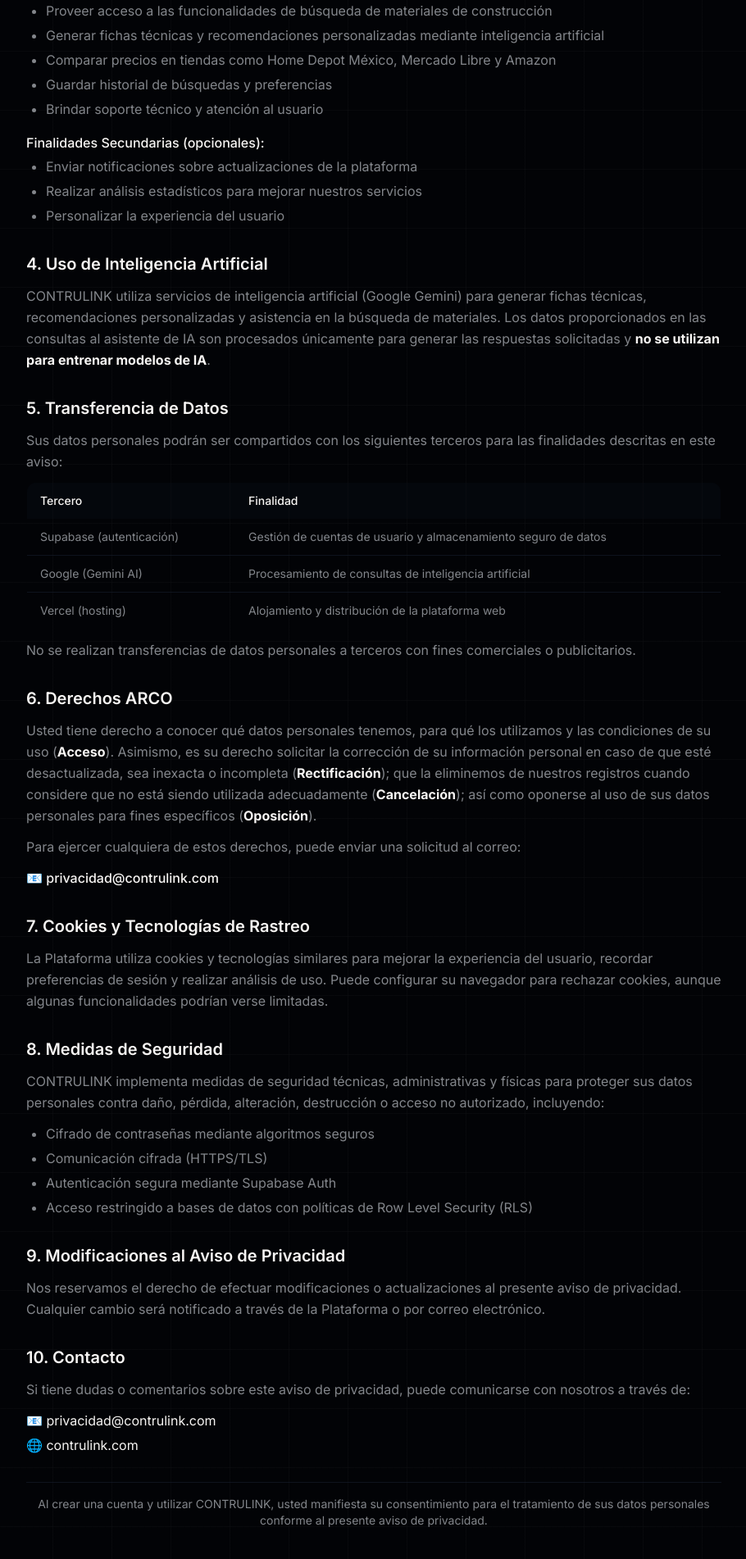
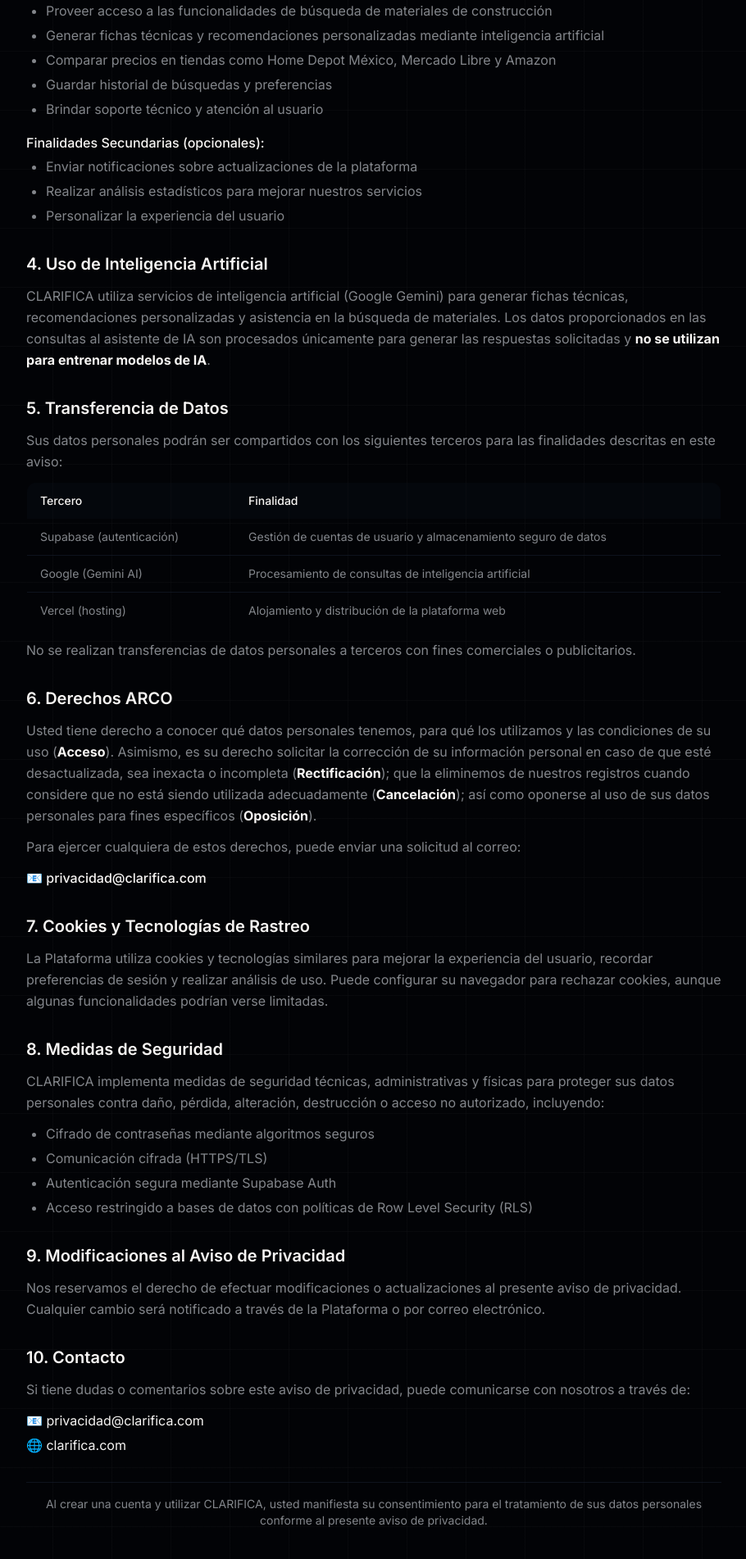
Before and after one commit to DiegoLunaCuriel/CLARIFICA-v2, a Next.js app: page /privacidad in a window 1280 px wide. Shown: the part 802-2704 px from the top of the page at 82% size, without its empty margins (296-1206 px from the left). Built offline with nearby package versions, Linux system fonts and the light colour scheme; no server answers.

Commit message:
Rename CONTRULINK to CLARIFICA throughout the project

```diff
--- a/src/app/layout.tsx
+++ b/src/app/layout.tsx
@@ -18,7 +18,7 @@ const geistMono = Geist_Mono({
 });
 
 export const metadata: Metadata = {
-  title: "CONTRULINK — Hub de Construcción",
+  title: "CLARIFICA — Hub de Construcción",
   description: "Materiales de construcción, comparación de precios y asistente IA",
 };
 
--- a/src/app/next_api/decision/route.ts
+++ b/src/app/next_api/decision/route.ts
@@ -76,7 +76,7 @@ async function isUrlActive(url: string): Promise<boolean> {
       redirect: "follow",
       signal: controller.signal,
       headers: {
-        "User-Agent": "Mozilla/5.0 (compatible; Contrulink/1.0)",
+        "User-Agent": "Mozilla/5.0 (compatible; CLARIFICA/1.0)",
       },
     });
 
--- a/src/app/page.tsx
+++ b/src/app/page.tsx
@@ -455,7 +455,7 @@ export default function Home() {
           <div className="text-center mb-12">
             <div className="section-badge mb-4">
               <Star className="h-3 w-3" />
-              ¿Por qué CONTRULINK?
+              ¿Por qué CLARIFICA?
             </div>
             <h2 className="text-4xl font-bold">La diferencia</h2>
           </div>
--- a/src/app/privacidad/page.tsx
+++ b/src/app/privacidad/page.tsx
@@ -1,8 +1,8 @@
 import type { Metadata } from "next";
 
 export const metadata: Metadata = {
-    title: "Aviso de Privacidad — CONTRULINK",
-    description: "Aviso de privacidad de CONTRULINK, hub de construcción inteligente.",
+    title: "Aviso de Privacidad — CLARIFICA",
+    description: "Aviso de privacidad de CLARIFICA, hub de construcción inteligente.",
 };
 
 export default function PrivacidadPage() {
@@ -24,7 +24,7 @@ export default function PrivacidadPage() {
                 <section className="space-y-3">
                     <h2 className="text-xl font-semibold text-foreground">1. Identidad del Responsable</h2>
                     <p>
-                        <strong className="text-foreground">CONTRULINK</strong> (en adelante, "la Plataforma"), con domicilio en México,
+                        <strong className="text-foreground">CLARIFICA</strong> (en adelante, "la Plataforma"), con domicilio en México,
                         es responsable del tratamiento de los datos personales que nos proporcione, de conformidad
                         con la Ley Federal de Protección de Datos Personales en Posesión de los Particulares
                         (LFPDPPP) y demás normatividad aplicable.
@@ -80,7 +80,7 @@ export default function PrivacidadPage() {
                 <section className="space-y-3">
                     <h2 className="text-xl font-semibold text-foreground">4. Uso de Inteligencia Artificial</h2>
                     <p>
-                        CONTRULINK utiliza servicios de inteligencia artificial (Google Gemini) para generar fichas
+                        CLARIFICA utiliza servicios de inteligencia artificial (Google Gemini) para generar fichas
                         técnicas, recomendaciones personalizadas y asistencia en la búsqueda de materiales. Los
                         datos proporcionados en las consultas al asistente de IA son procesados únicamente para
                         generar las respuestas solicitadas y <strong className="text-foreground">no se utilizan para entrenar modelos de IA</strong>.
@@ -140,7 +140,7 @@ export default function PrivacidadPage() {
                         Para ejercer cualquiera de estos derechos, puede enviar una solicitud al correo:
                     </p>
                     <p className="text-foreground font-medium">
-                        📧 privacidad@contrulink.com
+                        📧 privacidad@clarifica.com
                     </p>
                 </section>
 
@@ -159,7 +159,7 @@ export default function PrivacidadPage() {
                 <section className="space-y-3">
                     <h2 className="text-xl font-semibold text-foreground">8. Medidas de Seguridad</h2>
                     <p>
-                        CONTRULINK implementa medidas de seguridad técnicas, administrativas y físicas para
+                        CLARIFICA implementa medidas de seguridad técnicas, administrativas y físicas para
                         proteger sus datos personales contra daño, pérdida, alteración, destrucción o acceso
                         no autorizado, incluyendo:
                     </p>
@@ -189,15 +189,15 @@ export default function PrivacidadPage() {
                         nosotros a través de:
                     </p>
                     <ul className="list-none space-y-1">
-                        <li>📧 <span className="text-foreground">privacidad@contrulink.com</span></li>
-                        <li>🌐 <span className="text-foreground">contrulink.com</span></li>
+                        <li>📧 <span className="text-foreground">privacidad@clarifica.com</span></li>
+                        <li>🌐 <span className="text-foreground">clarifica.com</span></li>
                     </ul>
                 </section>
 
                 {/* Consent */}
                 <section className="pt-4 border-t border-border">
                     <p className="text-sm text-center">
-                        Al crear una cuenta y utilizar CONTRULINK, usted manifiesta su consentimiento para el
+                        Al crear una cuenta y utilizar CLARIFICA, usted manifiesta su consentimiento para el
                         tratamiento de sus datos personales conforme al presente aviso de privacidad.
                     </p>
                 </section>
--- a/src/components/AppNavbar.tsx
+++ b/src/components/AppNavbar.tsx
@@ -104,7 +104,7 @@ function SidebarContent({
                 backgroundClip: "text",
               }}
             >
-              CONTRULINK
+              CLARIFICA
             </span>
             <span className="text-[9px] text-muted-foreground tracking-widest uppercase">
               Hub de Construcción
@@ -330,7 +330,7 @@ export default function AppNavbar({ collapsed, onToggleCollapse }: AppNavbarProp
               backgroundClip: "text",
             }}
           >
-            CONTRULINK
+            CLARIFICA
           </span>
         </div>
       </div>
--- a/src/components/auth/LoginForm.tsx
+++ b/src/components/auth/LoginForm.tsx
@@ -77,7 +77,7 @@ export function LoginForm({ onSuccess, onSwitchToRegister, onForgotPassword }: L
                 backgroundClip: "text",
               }}
             >
-              CONTRULINK
+              CLARIFICA
             </p>
             <p className="text-2xl font-bold text-white mt-0.5">Bienvenido de vuelta</p>
             <p className="text-sm text-muted-foreground mt-1">Inicia sesión para continuar</p>
--- a/src/lib/api-utils.ts
+++ b/src/lib/api-utils.ts
@@ -163,12 +163,12 @@ export async function sendVerificationEmail(
 <head>
   <meta charset="utf-8">
   <meta name="viewport" content="width=device-width,initial-scale=1">
-  <title>Verificación — CONTRULINK</title>
+  <title>Verificación — CLARIFICA</title>
 </head>
 <body style="margin:0;padding:0;background-color:#0c0a09;font-family:-apple-system,BlinkMacSystemFont,'Segoe UI',Roboto,'Helvetica Neue',Arial,sans-serif;">
 
   <!-- Preheader (invisible preview text) -->
-  <span style="display:none!important;visibility:hidden;mso-hide:all;font-size:1px;line-height:1px;color:#0c0a09;max-height:0;max-width:0;opacity:0;overflow:hidden;">Tu código de verificación para CONTRULINK: ${code}</span>
+  <span style="display:none!important;visibility:hidden;mso-hide:all;font-size:1px;line-height:1px;color:#0c0a09;max-height:0;max-width:0;opacity:0;overflow:hidden;">Tu código de verificación para CLARIFICA: ${code}</span>
 
   <!-- Outer wrapper -->
   <table width="100%" border="0" cellpadding="0" cellspacing="0" role="presentation" style="background-color:#0c0a09;min-height:100vh;">
@@ -189,7 +189,7 @@ export async function sendVerificationEmail(
               <h1 style="margin:0 0 4px 0;font-size:22px;font-weight:900;letter-spacing:2px;
                 background:linear-gradient(90deg,#fbbf24,#fb923c);
                 -webkit-background-clip:text;-webkit-text-fill-color:transparent;
-                background-clip:text;color:#fbbf24;">CONTRULINK</h1>
+                background-clip:text;color:#fbbf24;">CLARIFICA</h1>
 
               <p style="margin:0;color:#6b7280;font-size:12px;letter-spacing:0.08em;text-transform:uppercase;">Hub de Construcción Inteligente</p>
             </td>
@@ -229,7 +229,7 @@ export async function sendVerificationEmail(
               </table>
 
               <p style="margin:0;color:#4b5563;font-size:12px;line-height:1.6;">
-                Si no creaste una cuenta en CONTRULINK, puedes ignorar este correo.
+                Si no creaste una cuenta en CLARIFICA, puedes ignorar este correo.
               </p>
 
             </td>
@@ -246,7 +246,7 @@ export async function sendVerificationEmail(
           <tr>
             <td style="padding:20px 32px 28px;text-align:center;">
               <p style="margin:0 0 4px 0;color:#374151;font-size:11px;">
-                © 2025 CONTRULINK — Hub de Construcción Inteligente
+                © 2025 CLARIFICA — Hub de Construcción Inteligente
               </p>
               <p style="margin:0;color:#374151;font-size:11px;">
                 Este es un correo automático, por favor no respondas.
@@ -265,12 +265,12 @@ export async function sendVerificationEmail(
 </html>`;
 
   if (process.env.RESEND_KEY) {
-    const fromAddress = process.env.RESEND_FROM || "CONTRULINK <noreply@clarifica.site>";
+    const fromAddress = process.env.RESEND_FROM || "CLARIFICA <noreply@clarifica.site>";
     const resend = new Resend(process.env.RESEND_KEY);
     await resend.emails.send({
       from: fromAddress,
       to: email,
-      subject: "🪖 Tu código de verificación — CONTRULINK",
+      subject: "🪖 Tu código de verificación — CLARIFICA",
       html: htmlTemplate,
     });
     return true;
```
